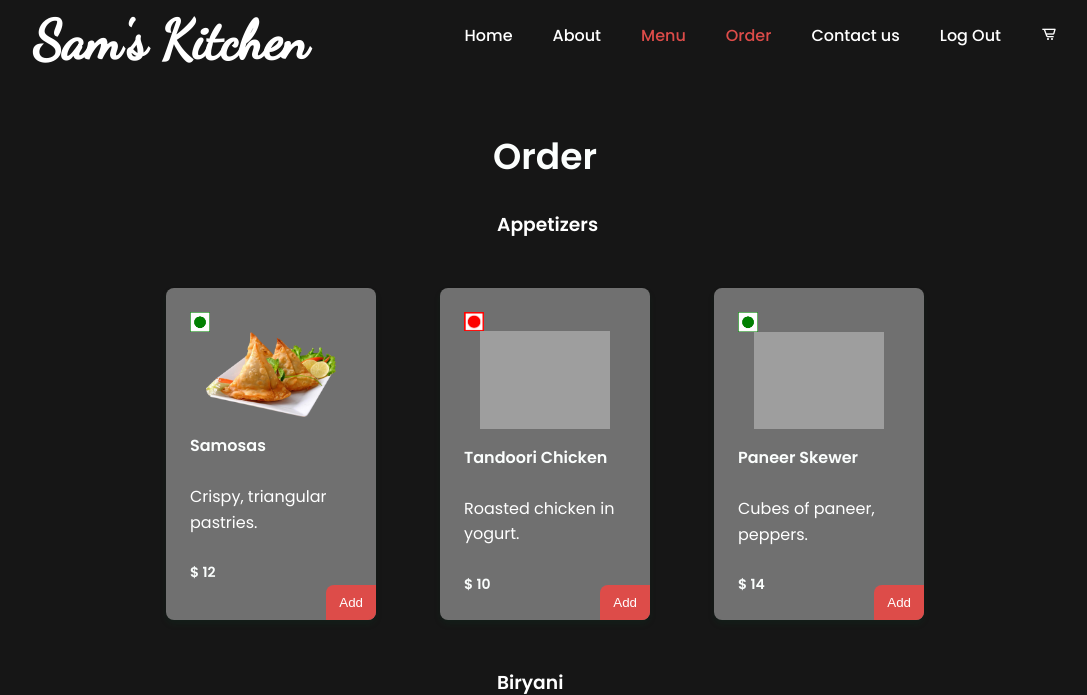
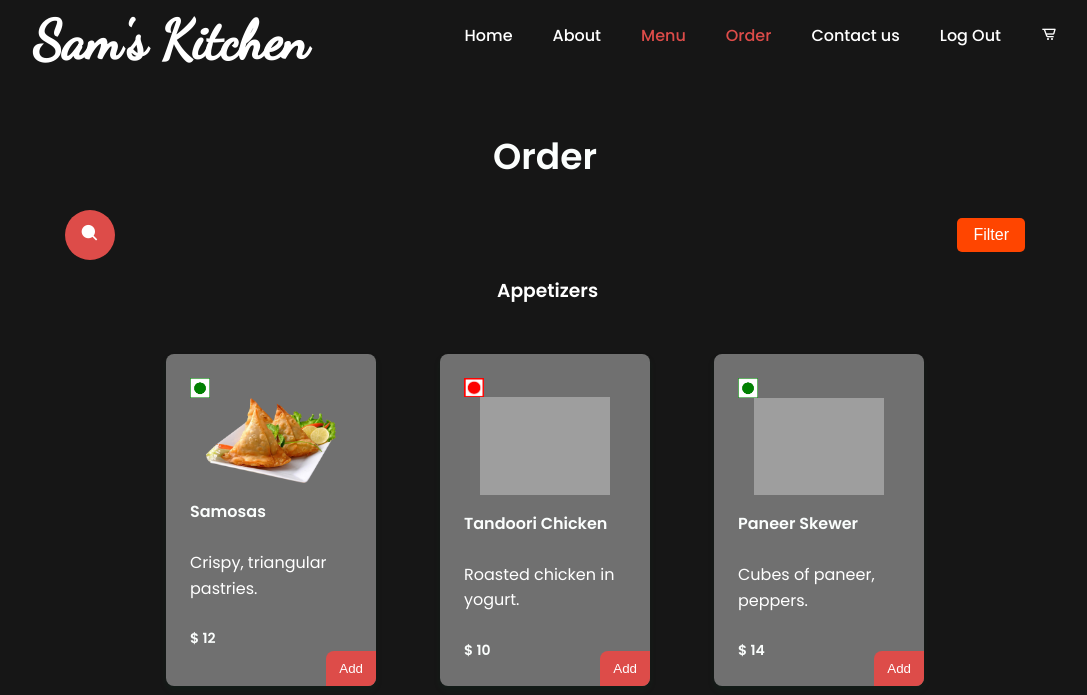
Before and after one commit to anchal-04/SAM-s-Kitchen, a Flask app: page /order in a window 1280 px wide. Shown: the top 695 px of the page, without its empty margins (95-1182 px from the left). Run offline with Flask 3, Linux system fonts and the light colour scheme; a user stored in the database is signed in; grey boxes are pictures that could not be loaded.

Commit message:
added search and filter in order page

```diff
--- a/restaurant/routes.py
+++ b/restaurant/routes.py
@@ -65,30 +65,37 @@ def menu_page():
 
 
 # SEARCH FUNCTIONALITY
-@app.route('/search', methods=['GET'])
-def search_items():
+@app.route('/search-menu', methods=['GET'])
+def search_menu_items():
     query = request.args.get('query', '').strip()
     add_form = AddForm()
-    print("query ", query)
     if query:
         # Perform case-insensitive search on name, description, and category
         items = Item.query.filter(
             (Item.name.ilike(f"%{query}%"))
-            # (Item.description.ilike(f"%{query}%")) |
-            # (Item.category.ilike(f"%{query}%"))
         ).all()
-        print("items ", items)
     else:
         items = Item.query.all()
     return render_template('menu.html', items=items, add_form=add_form, query=query)
 
+@app.route('/search-order', methods=['GET'])
+def search_order_items():
+    query = request.args.get('query', '').strip()
+    add_form = AddForm()
+    if query:
+        # Perform case-insensitive search on name, description, and category
+        items = Item.query.filter(
+            (Item.name.ilike(f"%{query}%"))
+        ).all()
+    else:
+        items = Item.query.all()
+    return render_template('order.html', items=items, add_form=add_form, query=query)
 
 # FILTER FUNCTIONALITY
-@app.route('/filter', methods=['GET'])
-def filter_items():
+@app.route('/filter-menu', methods=['GET'])
+def filter_menu_items():
     category = request.args.get('category', '').strip()
     add_form = AddForm()
-    print("category ", category)
     if category == 'Veg':
         items = Item.query.filter(Item.isVeg == True).all()
     elif category == 'Non-Veg':
@@ -99,6 +106,21 @@ def filter_items():
         items = Item.query.all()  # Show all items if no category selected
 
     return render_template('menu.html', items=items, add_form=add_form, query=None, category=category)
+
+@app.route('/filter-order', methods=['GET'])
+def filter_order_items():
+    category = request.args.get('category', '').strip()
+    add_form = AddForm()
+    if category == 'Veg':
+        items = Item.query.filter(Item.isVeg == True).all()
+    elif category == 'Non-Veg':
+        items = Item.query.filter(Item.isVeg == False).all()
+    elif category:
+        items = Item.query.filter(Item.category == category).all()
+    else:
+        items = Item.query.all()  # Show all items if no category selected
+
+    return render_template('order.html', items=items, add_form=add_form, query=None, category=category)
 
 
 #MENU PAGE
--- a/restaurant/templates/order.html
+++ b/restaurant/templates/order.html
@@ -8,7 +8,7 @@
     <link href='https://cdn.jsdelivr.net/npm/boxicons@2.0.5/css/boxicons.min.css' rel='stylesheet'>
 
     <!--========== CSS ==========-->
-        <link rel= "stylesheet" type= "text/css" href= "{{ url_for('static',filename='styles/css/styles.css') }}">
+    <link rel="stylesheet" type="text/css" href="{{ url_for('static',filename='styles/css/styles.css') }}">
 
     <title>Order</title>
 </head>
@@ -41,7 +41,8 @@
                     <li class="nav__item"><a href="{{ url_for('login_page') }}" class="nav__link">Register</a></li>
                 {% endif %}
                 <!-- <li class="nav__item"><a href="index.html#contact" class="nav__link">Contact us</a></li> -->
-                    <li class="nav__item"><a href="{{ url_for('cart_page') }}" class="cart__button"><i class='bx bx-cart-alt'></i></a></li>
+                <li class="nav__item"><a href="{{ url_for('cart_page') }}" class="cart__button"><i
+                        class='bx bx-cart-alt'></i></a></li>
 
                 <!--<li><i class='bx bx-moon change-theme' id="theme-button"></i></li>-->
             </ul>
@@ -69,189 +70,276 @@
 <section class="menu section bd-container" id="menu">
     <h2 class="section-title">Order</h2>
 
-    <!-- SEARCH BOX -->
-{#    <div class="search-box">#}
-{#        <button class="btn-search"><i class='bx bxs-search'></i></button>#}
-{#        <input type="text" class="input-search" placeholder="Search..">#}
-{#      </div>#}
-    <!-- SEARCH BOX ENDS -->
+
+    <div style="display: flex; justify-content: space-between; align-items: center; margin-bottom: 1rem;">
+        <!-- SEARCH FORM -->
+        <form action="/search-order" method="get" class="search-box">
+            <div class="search-box">
+                <button class="btn-search"><i class='bx bxs-search'></i></button>
+                <input type="text" name="query" class="input-search" placeholder="Search..." value="{{ query or '' }}">
+            </div>
+        </form>
+
+
+        <!-- FILTER BUTTON -->
+        <button
+                onclick="toggleFilter()"
+                style="background-color: #ff4500; color: white; padding: 0.5rem 1rem; border: none; cursor: pointer; font-size: 1rem; border-radius: 5px;">
+            Filter
+        </button>
+    </div>
+
+    <!-- FILTER OPTIONS (Initially Hidden) -->
+    <div id="filter-options" style="display: none; position: relative; top: 60px; right: 10px;  padding: 1rem; ">
+        <form action="/filter-order" method="get">
+            <div style="display: flex; flex-direction: column; gap: 1rem;">
+                <!-- Filter by Category -->
+                <label style="font-size: 1rem; cursor: pointer;">
+                    <input type="radio" name="category" value="Appetizers"
+                           {% if category == 'Appetizers' %}checked{% endif %}>
+                    Appetizers
+                </label>
+                <label style="font-size: 1rem; cursor: pointer;">
+                    <input type="radio" name="category" value="Biryani"
+                           {% if category == 'Biryani' %}checked{% endif %}>
+                    Biryani
+                </label>
+                <label style="font-size: 1rem; cursor: pointer;">
+                    <input type="radio" name="category" value="Curry" {% if category == 'Curry' %}checked{% endif %}>
+                    Curry
+                </label>
+                <label style="font-size: 1rem; cursor: pointer;">
+                    <input type="radio" name="category" value="Breads" {% if category == 'Breads' %}checked{% endif %}>
+                    Breads
+                </label>
+                <label style="font-size: 1rem; cursor: pointer;">
+                    <input type="radio" name="category" value="Desserts"
+                           {% if category == 'Desserts' %}checked{% endif %}>
+                    Desserts
+                </label>
+                <label style="font-size: 1rem; cursor: pointer;">
+                    <input type="radio" name="category" value="Veg" {% if category == 'Veg' %}checked{% endif %}>
+                    Veg
+                </label>
+                <label style="font-size: 1rem; cursor: pointer;">
+                    <input type="radio" name="category" value="Non-Veg"
+                           {% if category == 'Non-Veg' %}checked{% endif %}>
+                    Non-Veg
+                </label>
+                <label style="font-size: 1rem; cursor: pointer;">
+                    <input type="radio" name="category" value="" {% if not category %}checked{% endif %}>
+                    All Categories
+                </label>
+                <button type="submit"
+                        style="background-color: #28a745; color: white; padding: 0.5rem 1rem; border: none; cursor: pointer; font-size: 1rem; border-radius: 5px; margin-top: 1rem;">
+                    Apply Filter
+                </button>
+            </div>
+        </form>
+    </div>
 
     <!-- ========== ITEMS ==========-->
+    {% set has_appetizers = items | selectattr('category', 'equalto', 'Appetizers') | list %}
+    {% if has_appetizers %}
         <h3 style="padding-left: 45%; padding-right: 45%">Appetizers</h3>
 
         <div class="menu__container bd-grid">
-        {% for item in items %}
-            {% if item.category == 'Appetizers' %}
+            {% for item in has_appetizers %}
+                {#            {% if item.category == 'Appetizers' %}#}
                 <div class="menu__content">
                     <!-- <img src="static/styles/img/plate1.png" alt="" class="menu__img"> -->
                     <!-- <img src="static/styles/img/{{ item.source }}"  alt="" class="menu__img" /> -->
                     {% if item.isVeg %}
                         <!-- Vegetarian Icon -->
-                <img style="width:20px" src="{{ url_for('static', filename='styles/img/veg.jpg') }}" alt="Veg" class="menu__icon">
+                        <img style="width:20px" src="{{ url_for('static', filename='styles/img/veg.jpg') }}" alt="Veg"
+                             class="menu__icon">
                     {% else %}
                         <!-- Non-Vegetarian Icon -->
-                <img style="width:20px" src="{{ url_for('static', filename='styles/img/non-veg.png') }}" alt="Non-Veg" class="menu__icon">
+                        <img style="width:20px" src="{{ url_for('static', filename='styles/img/non-veg.png') }}"
+                             alt="Non-Veg" class="menu__icon">
                     {% endif %}
                     <img src="{{ url_for('static', filename = 'styles/img/'+item.source) }}" alt="" class="menu__img">
                     <!-- <h3 class="menu__name">Barbecue salad</h3> -->
                     <h3 class="menu__name">{{ item.name }}</h3>
                     <br>
                     <!-- <span class="menu__detail">Delicious dish</span> -->
-                    <span class = "menu_detail"> {{ item.description }} </span>
+                    <span class="menu_detail"> {{ item.description }} </span>
                     <br>
                     <span class="menu__price">$ {{ item.price }}</span>
                     <!-- <a href="#" class="button menu__button"><i class='bx bx-cart-alt'></i></a> -->
-                    <form method = 'POST'>
+                    <form method='POST'>
                         {{ add_form.hidden_tag() }}
                         <input id="selected_item" name="selected_item" type="hidden" value="{{ item.name }}">
                         {{ add_form.submit(class = 'button menu__button') }}
                     </form>
 
                 </div>
-            {% endif %}
+                {#            {% endif %}#}
             {% endfor %}
 
         </div>
+    {% endif %}
 
+    {% set has_biryani = items | selectattr('category', 'equalto', 'Biryani') | list %}
+    {% if has_biryani %}
         <h3 style="padding-left: 45%; padding-right: 45%; padding-top: 5%">Biryani</h3>
 
         <div class="menu__container bd-grid">
-        {% for item in items %}
-            {% if item.category == 'Biryani' %}
+            {% for item in has_biryani %}
+                {#            {% if item.category == 'Biryani' %}#}
                 <div class="menu__content">
                     <!-- <img src="static/styles/img/plate1.png" alt="" class="menu__img"> -->
                     <!-- <img src="static/styles/img/{{ item.source }}"  alt="" class="menu__img" /> -->
                     {% if item.isVeg %}
                         <!-- Vegetarian Icon -->
-                <img style="width:20px" src="{{ url_for('static', filename='styles/img/veg.jpg') }}" alt="Veg" class="menu__icon">
+                        <img style="width:20px" src="{{ url_for('static', filename='styles/img/veg.jpg') }}" alt="Veg"
+                             class="menu__icon">
                     {% else %}
                         <!-- Non-Vegetarian Icon -->
-                <img style="width:20px" src="{{ url_for('static', filename='styles/img/non-veg.png') }}" alt="Non-Veg" class="menu__icon">
+                        <img style="width:20px" src="{{ url_for('static', filename='styles/img/non-veg.png') }}"
+                             alt="Non-Veg" class="menu__icon">
                     {% endif %}
                     <img src="{{ url_for('static', filename = 'styles/img/'+item.source) }}" alt="" class="menu__img">
                     <!-- <h3 class="menu__name">Barbecue salad</h3> -->
                     <h3 class="menu__name">{{ item.name }}</h3>
                     <br>
                     <!-- <span class="menu__detail">Delicious dish</span> -->
-                    <span class = "menu_detail"> {{ item.description }} </span>
+                    <span class="menu_detail"> {{ item.description }} </span>
                     <br>
                     <span class="menu__price">$ {{ item.price }}</span>
                     <!-- <a href="#" class="button menu__button"><i class='bx bx-cart-alt'></i></a> -->
-                    <form method = 'POST'>
+                    <form method='POST'>
                         {{ add_form.hidden_tag() }}
                         <input id="selected_item" name="selected_item" type="hidden" value="{{ item.name }}">
                         {{ add_form.submit(class = 'button menu__button') }}
                     </form>
 
                 </div>
-            {% endif %}
+                {#            {% endif %}#}
             {% endfor %}
 
         </div>
+    {% endif %}
 
+    {% set has_curry = items | selectattr('category', 'equalto', 'Curry') | list %}
+    {% if has_curry %}
         <h3 style="padding-left: 45%; padding-right: 45%; padding-top: 5%">Curry</h3>
         <div class="menu__container bd-grid">
-        {% for item in items %}
-            {% if item.category == 'Curry' %}
+            {% for item in has_curry %}
+                {#            {% if item.category == 'Curry' %}#}
                 <div class="menu__content">
                     <!-- <img src="static/styles/img/plate1.png" alt="" class="menu__img"> -->
                     <!-- <img src="static/styles/img/{{ item.source }}"  alt="" class="menu__img" /> -->
                     {% if item.isVeg %}
                         <!-- Vegetarian Icon -->
-                <img style="width:20px" src="{{ url_for('static', filename='styles/img/veg.jpg') }}" alt="Veg" class="menu__icon">
+                        <img style="width:20px" src="{{ url_for('static', filename='styles/img/veg.jpg') }}" alt="Veg"
+                             class="menu__icon">
                     {% else %}
                         <!-- Non-Vegetarian Icon -->
-                <img style="width:20px" src="{{ url_for('static', filename='styles/img/non-veg.png') }}" alt="Non-Veg" class="menu__icon">
+                        <img style="width:20px" src="{{ url_for('static', filename='styles/img/non-veg.png') }}"
+                             alt="Non-Veg" class="menu__icon">
                     {% endif %}
                     <img src="{{ url_for('static', filename = 'styles/img/'+item.source) }}" alt="" class="menu__img">
                     <!-- <h3 class="menu__name">Barbecue salad</h3> -->
                     <h3 class="menu__name">{{ item.name }}</h3>
                     <br>
                     <!-- <span class="menu__detail">Delicious dish</span> -->
-                    <span class = "menu_detail"> {{ item.description }} </span>
+                    <span class="menu_detail"> {{ item.description }} </span>
                     <br>
                     <span class="menu__price">$ {{ item.price }}</span>
                     <!-- <a href="#" class="button menu__button"><i class='bx bx-cart-alt'></i></a> -->
-                    <form method = 'POST'>
+                    <form method='POST'>
                         {{ add_form.hidden_tag() }}
                         <input id="selected_item" name="selected_item" type="hidden" value="{{ item.name }}">
                         {{ add_form.submit(class = 'button menu__button') }}
                     </form>
 
                 </div>
-            {% endif %}
+
             {% endfor %}
 
         </div>
+    {% endif %}
 
+    {% set has_breads = items | selectattr('category', 'equalto', 'Breads') | list %}
+    {% if has_breads %}
         <h3 style="padding-left: 45%; padding-right: 45%; padding-top: 5%">Breads</h3>
         <div class="menu__container bd-grid">
-        {% for item in items %}
-            {% if item.category == 'Breads' %}
+            {% for item in has_breads %}
+                {#            {% if item.category == 'Breads' %}#}
                 <div class="menu__content">
                     <!-- <img src="static/styles/img/plate1.png" alt="" class="menu__img"> -->
                     <!-- <img src="static/styles/img/{{ item.source }}"  alt="" class="menu__img" /> -->
                     {% if item.isVeg %}
                         <!-- Vegetarian Icon -->
-                <img style="width:20px" src="{{ url_for('static', filename='styles/img/veg.jpg') }}" alt="Veg" class="menu__icon">
+                        <img style="width:20px" src="{{ url_for('static', filename='styles/img/veg.jpg') }}" alt="Veg"
+                             class="menu__icon">
                     {% else %}
                         <!-- Non-Vegetarian Icon -->
-                <img style="width:20px" src="{{ url_for('static', filename='styles/img/non-veg.png') }}" alt="Non-Veg" class="menu__icon">
+                        <img style="width:20px" src="{{ url_for('static', filename='styles/img/non-veg.png') }}"
+                             alt="Non-Veg" class="menu__icon">
                     {% endif %}
                     <img src="{{ url_for('static', filename = 'styles/img/'+item.source) }}" alt="" class="menu__img">
                     <!-- <h3 class="menu__name">Barbecue salad</h3> -->
                     <h3 class="menu__name">{{ item.name }}</h3>
                     <br>
                     <!-- <span class="menu__detail">Delicious dish</span> -->
-                    <span class = "menu_detail"> {{ item.description }} </span>
+                    <span class="menu_detail"> {{ item.description }} </span>
                     <br>
                     <span class="menu__price">$ {{ item.price }}</span>
                     <!-- <a href="#" class="button menu__button"><i class='bx bx-cart-alt'></i></a> -->
-                    <form method = 'POST'>
+                    <form method='POST'>
                         {{ add_form.hidden_tag() }}
                         <input id="selected_item" name="selected_item" type="hidden" value="{{ item.name }}">
                         {{ add_form.submit(class = 'button menu__button') }}
                     </form>
 
                 </div>
-            {% endif %}
+
             {% endfor %}
 
         </div>
+    {% endif %}
+
+    {% set has_desserts = items | selectattr('category', 'equalto', 'Desserts') | list %}
+    {% if has_desserts %}
         <h3 style="padding-left: 45%; padding-right: 45%; padding-top: 5%">Desserts</h3>
         <div class="menu__container bd-grid">
-        {% for item in items %}
-            {% if item.category == 'Desserts' %}
+            {% for item in has_desserts %}
+                {#            {% if item.category == 'Desserts' %}#}
                 <div class="menu__content">
                     <!-- <img src="static/styles/img/plate1.png" alt="" class="menu__img"> -->
                     <!-- <img src="static/styles/img/{{ item.source }}"  alt="" class="menu__img" /> -->
                     {% if item.isVeg %}
                         <!-- Vegetarian Icon -->
-                <img style="width:20px" src="{{ url_for('static', filename='styles/img/veg.jpg') }}" alt="Veg" class="menu__icon">
+                        <img style="width:20px" src="{{ url_for('static', filename='styles/img/veg.jpg') }}" alt="Veg"
+                             class="menu__icon">
                     {% else %}
                         <!-- Non-Vegetarian Icon -->
-                <img style="width:20px" src="{{ url_for('static', filename='styles/img/non-veg.png') }}" alt="Non-Veg" class="menu__icon">
+                        <img style="width:20px" src="{{ url_for('static', filename='styles/img/non-veg.png') }}"
+                             alt="Non-Veg" class="menu__icon">
                     {% endif %}
                     <img src="{{ url_for('static', filename = 'styles/img/'+item.source) }}" alt="" class="menu__img">
                     <!-- <h3 class="menu__name">Barbecue salad</h3> -->
                     <h3 class="menu__name">{{ item.name }}</h3>
                     <br>
                     <!-- <span class="menu__detail">Delicious dish</span> -->
-                    <span class = "menu_detail"> {{ item.description }} </span>
+                    <span class="menu_detail"> {{ item.description }} </span>
                     <br>
                     <span class="menu__price">$ {{ item.price }}</span>
                     <!-- <a href="#" class="button menu__button"><i class='bx bx-cart-alt'></i></a> -->
-                     <form method = 'POST'>
+                    <form method='POST'>
                         {{ add_form.hidden_tag() }}
                         <input id="selected_item" name="selected_item" type="hidden" value="{{ item.name }}">
                         {{ add_form.submit(class = 'button menu__button') }}
                     </form>
 
                 </div>
-            {% endif %}
+
             {% endfor %}
 
         </div>
+    {% endif %}
 </section>
 <!-- ========== MENU ENDS ==========-->
 
@@ -300,6 +388,18 @@
 <!--========== MAIN JS ==========-->
 <script src="static/styles/js/main.js"></script>
 
+<script>
+    function toggleFilter() {
+        // Toggle the display style of the filter options
+        const filterOptions = document.getElementById('filter-options');
+        if (filterOptions.style.display === 'none') {
+            filterOptions.style.display = 'block';
+        } else {
+            filterOptions.style.display = 'none';
+        }
+    }
+</script>
+
 
 </body>
 </html>
```
Also changed, not shown: restaurant/templates/menu.html (+41 -25 lines), restaurant/tables.db. Lines whose indentation alone changed are shown as unchanged.
